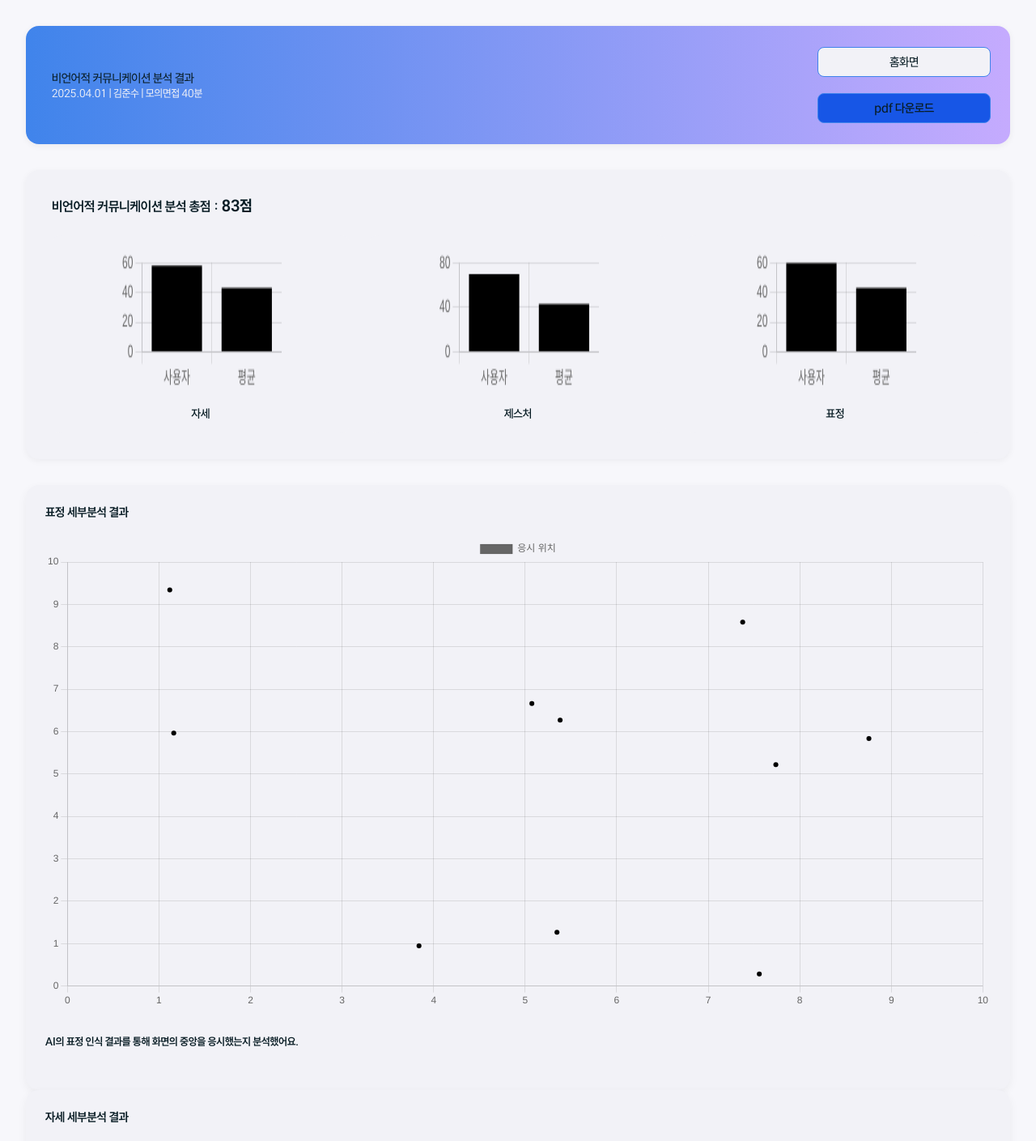
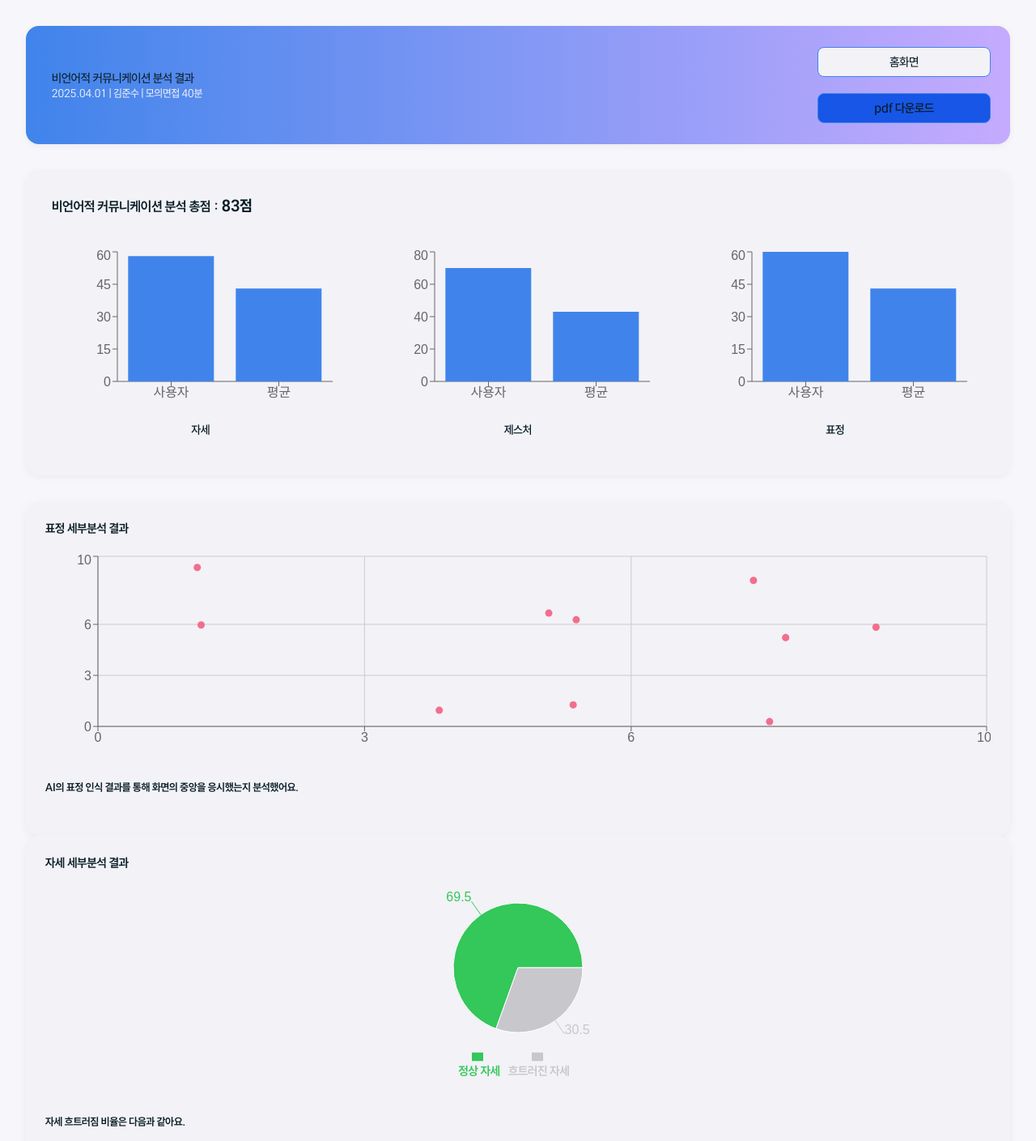
Before and after one commit to SWUNITZEL/fiterview_frontend, a React (Create React App) app: page /result/nonverbal in a window 1280 px wide. Shown: the top 1409 px of the page at 81% size. Built offline with nearby package versions, Linux system fonts and the light colour scheme; the HTML template or start-up script is replaced by a standard one; a web font is replaced by a local one.

Commit message:
Refactor: 패키지 정리 및 utils dir 추가, gitignore 업데이트
- package.json 정리 및 chart.js에 의존하는 파일들 수정
- .gitignore에 .env 파일 추가
- utils 폴더 추가

```diff
--- a/package.json
+++ b/package.json
@@ -6,15 +6,15 @@
     "@emotion/react": "^11.14.0",
     "@emotion/styled": "^11.14.0",
     "@mui/material": "^5.11.2",
-    "chart.js": "^4.4.8",
     "cra-template": "1.2.0",
     "react": "^18.3.1",
-    "react-chartjs-2": "^5.3.0",
     "react-dom": "^18.3.1",
     "react-icons": "^5.4.0",
     "react-router-dom": "^6.30.0",
     "react-scripts": "5.0.1",
-    "web-vitals": "^4.2.4"
+    "recharts": "^2.15.3",
+    "web-vitals": "^4.2.4",
+    "wordcloud": "^1.2.3"
   },
   "scripts": {
     "start": "react-scripts start",
--- a/src/pages/resultReport/ReportDelivery.jsx
+++ b/src/pages/resultReport/ReportDelivery.jsx
@@ -1,49 +1,29 @@
 import React from "react"
 import "./ReportDelivery.css"
-import { Bar } from "react-chartjs-2"
 import {
-  Chart as ChartJS,
-  CategoryScale,
-  LinearScale,
-  BarElement,
-  Title,
-  Tooltip,
-  Legend,
-} from "chart.js"
-
-ChartJS.register(CategoryScale, LinearScale, BarElement, Title, Tooltip, Legend)
+  BarChart, Bar, XAxis, YAxis, Tooltip as BarTooltip, ResponsiveContainer,
+  CartesianGrid
+} from "recharts"
 
 const ReportDelivery = () => {
   const date = "2025.04.01"
   const intervieweeName = "김준수"
   const interviewTime = "소요시간 40분"
-  const score = "80"
+  const score = 80
 
-  const barData = (label, user, avg) => ({
-    labels: ["사용자", "지원자 평균"],
-    datasets: [
-      {
-        label,
-        data: [user, avg],
-        backgroundColor: ["var(--primary-color)", "var(--system-gray3)"],
-        borderRadius: 4,
-      },
+  const data = {
+    pronunciation: [
+      { name: "사용자", 발음: 58 },
+      { name: "지원자 평균", 발음: 43 },
     ],
-  })
-
-  const barOptions = {
-    responsive: true,
-    plugins: {
-      legend: { display: false },
-      tooltip: { enabled: true },
-    },
-    scales: {
-      y: {
-        beginAtZero: true,
-        max: 100,
-        ticks: { stepSize: 20 },
-      },
-    },
+    tone: [
+      { name: "사용자", 톤: 60 },
+      { name: "지원자 평균", 톤: 43 },
+    ],
+    speed: [
+      { name: "사용자", 속도: 43 },
+      { name: "지원자 평균", 속도: 43 },
+    ],
   }
 
   return (
@@ -59,23 +39,49 @@ const ReportDelivery = () => {
         </div>
       </div>
 
-
       <div className="reportDeliveryScoreBox">
         <span>전달력 분석 총점 : <b><span>{score}점</span></b></span>
         <div className="reportDeliveryCharts">
           <div className="chartItem">
-            <Bar data={barData("발음", 58, 43)} options={barOptions} />
+            <ResponsiveContainer width="100%" height={200}>
+              <BarChart data={data.pronunciation}>
+                <CartesianGrid strokeDasharray="3 3" />
+                <XAxis dataKey="name" />
+                <YAxis domain={[0, 100]} tick={{ stepSize: 20 }} />
+                <BarTooltip />
+                <Bar dataKey="발음" fill="var(--primary-color)" radius={[4, 4, 0, 0]} />
+              </BarChart>
+            </ResponsiveContainer>
             <span>발음</span>
           </div>
+
           <div className="chartItem">
-            <Bar data={barData("톤", 60, 43)} options={barOptions} />
+            <ResponsiveContainer width="100%" height={200}>
+              <BarChart data={data.tone}>
+                <CartesianGrid strokeDasharray="3 3" />
+                <XAxis dataKey="name" />
+                <YAxis domain={[0, 100]} tick={{ stepSize: 20 }} />
+                <BarTooltip />
+                <Bar dataKey="톤" fill="var(--primary-color)" radius={[4, 4, 0, 0]} />
+              </BarChart>
+            </ResponsiveContainer>
             <span>톤</span>
           </div>
+
           <div className="chartItem">
-            <Bar data={barData("속도", 43, 43)} options={barOptions} />
+            <ResponsiveContainer width="100%" height={200}>
+              <BarChart data={data.speed}>
+                <CartesianGrid strokeDasharray="3 3" />
+                <XAxis dataKey="name" />
+                <YAxis domain={[0, 100]} tick={{ stepSize: 20 }} />
+                <BarTooltip />
+                <Bar dataKey="속도" fill="var(--primary-color)" radius={[4, 4, 0, 0]} />
+              </BarChart>
+            </ResponsiveContainer>
             <span>속도</span>
           </div>
         </div>
+
         <ul className="reportDeliveryDescriptions">
           <li><span className="dot blue" /> <span>또박또박 말한 전달력이에요.</span></li>
           <li><span className="dot red" /> <span>감정이 담긴 전달력이에요.</span></li>
@@ -90,18 +96,21 @@ const ReportDelivery = () => {
           <p><span>'의' 발음의 연습이 필요합니다.</span></p>
           <p><span>의지, 의무, 결의와 같은 발음을 연습해보세요.</span></p>
         </div>
+
         <div className="detailCard">
           <span>톤 세부분석 결과</span>
           <div className="wavePlaceholder" />
           <p><span>목소리 톤이 360.7Hz으로 평균보다 260.3Hz 높게 분석되었어요.</span></p>
           <p><span>높은 목소리는 안정감과 신뢰감을 주기 어려움으로 톤을 낮추는 연습이 필요해요.</span></p>
         </div>
+
         <div className="detailCard">
           <span>속도 세부분석 결과</span>
           <div className="graphPlaceholder" />
           <p><span>말하는 속도가 다른 사용자보다 빠른 편입니다.</span></p>
           <p><span>지원자가 말하는 것이 잘 전달되지 않을 수 있기 때문에 속도를 늦추는 연습이 필요합니다.</span></p>
         </div>
+
         <div className="detailCard">
           <span>추가 세부분석 결과</span>
           <p><span>준수님이 가장 많이 사용하신 단어는 다음과 같습니다.</span></p>
--- a/src/pages/resultReport/ReportMain.jsx
+++ b/src/pages/resultReport/ReportMain.jsx
@@ -1,59 +1,22 @@
-import { Radar } from "react-chartjs-2"
-import { Chart as ChartJS, RadialLinearScale, PointElement, LineElement, Filler, Tooltip, Legend } from "chart.js"
+import React from "react"
+import { RadarChart, PolarGrid, PolarAngleAxis, PolarRadiusAxis, Radar, ResponsiveContainer } from "recharts"
 
 import "./ReportMain.css"
 import NavbarComponent from '../../components/Navbar'
 
-// Register Chart.js components
-ChartJS.register(RadialLinearScale, PointElement, LineElement, Filler, Tooltip, Legend)
-
 const ReportMain = () => {
-  // Chart.js 데이터 설정
-  const rootStyles = getComputedStyle(document.documentElement);
-  const primaryHoverColor = rootStyles.getPropertyValue('--primary-hover').trim();
-
   const data = {
-    university:"서울여자대학교",
-    department:"소프트웨어융합학과",
-    labels: ["전공적합성", "침착성", "태도", "전달력", "집중도"],
-    datasets: [
-      {
-        label: "면접 결과",
-        data: [80, 70, 75, 65, 85],
-        backgroundColor: "rgba(23, 86, 230, 0.2)",
-        pointRadius: 4,
-        pointHoverRadius: 6,
-        borderColor: primaryHoverColor,
-        borderWidth: 3,
-        pointBackgroundColor: primaryHoverColor,
-        pointBorderColor: "rgba(23, 86, 230, 0.2)",
-      },
-    ],
+    university: "서울여자대학교",
+    department: "소프트웨어융합학과",
   }
 
-  // Chart.js 옵션 설정
-  const options = {
-    scales: {
-      r: {
-        angleLines: {
-          display: true,
-          color: "var(--system-gray)",
-        },
-        suggestedMin: 0,
-        suggestedMax: 100,
-        ticks: {
-          stepSize: 20,
-          backdropColor: "transparent",
-        },
-      },
-    },
-    plugins: {
-      legend: {
-        display: false,
-      },
-    },
-    maintainAspectRatio: false,
-  }
+  const chartData = [
+    { subject: "전공적합성", A: 80 },
+    { subject: "침착성", A: 70 },
+    { subject: "태도", A: 75 },
+    { subject: "전달력", A: 65 },
+    { subject: "집중도", A: 85 },
+  ]
 
   return (
     <div className="report-container">
@@ -68,12 +31,23 @@ const ReportMain = () => {
           <h3 className="interview-info">모의면접 결과</h3>
         </div>
         <div className="report-card child-row-center">
-
           <div className="report-data">
             <div className="chart-container">
-              <Radar data={data} options={options} />
+              <ResponsiveContainer width="100%" height={400}>
+                <RadarChart cx="50%" cy="50%" outerRadius="80%" data={chartData}>
+                  <PolarGrid stroke="var(--system-gray)" />
+                  <PolarAngleAxis dataKey="subject" tick={{ fill: 'var(--text-color)' }} />
+                  <PolarRadiusAxis angle={30} domain={[0, 100]} tickCount={6} tick={{ fill: 'var(--text-color)' }} />
+                  <Radar
+                    name="면접 결과"
+                    dataKey="A"
+                    stroke="var(--primary-hover)"
+                    fill="var(--primary-hover)"
+                    fillOpacity={0.2}
+                  />
+                </RadarChart>
+              </ResponsiveContainer>
             </div>
-
             <div className="navigation-buttons">
               <button className="nav-button neumorphic-box">비언어적 커뮤니케이션 분석 결과</button>
               <button className="nav-button neumorphic-box">전달력 분석 결과</button>
--- a/src/pages/resultReport/ReportNonverbal.jsx
+++ b/src/pages/resultReport/ReportNonverbal.jsx
@@ -1,30 +1,11 @@
 import React from "react"
 import "./ReportNonverbal.css"
-import { Bar, Pie, Scatter, Line } from "react-chartjs-2"
 import {
-  Chart as ChartJS,
-  CategoryScale,
-  LinearScale,
-  BarElement,
-  PointElement,
-  LineElement,
-  ArcElement,
-  Title,
-  Tooltip,
-  Legend
-} from "chart.js"
-
-ChartJS.register(
-  CategoryScale,
-  LinearScale,
-  BarElement,
-  PointElement,
-  LineElement,
-  ArcElement,
-  Title,
-  Tooltip,
-  Legend
-)
+  BarChart, Bar, XAxis, YAxis, Tooltip as BarTooltip, ResponsiveContainer,
+  PieChart, Pie, Cell, Legend,
+  ScatterChart, Scatter, CartesianGrid,
+  LineChart, Line
+} from "recharts"
 
 const ReportNonverbal = () => {
   const date = "2025.04.01"
@@ -33,105 +14,36 @@ const ReportNonverbal = () => {
   const score = 83
 
   const barData = {
-    gesture: {
-      labels: ["사용자", "평균"],
-      datasets: [
-        {
-          label: "자세",
-          data: [58, 43],
-          backgroundColor: ["var(--primary-light)", "var(--primary-hover)"],
-        },
-      ],
-    },
-    motion: {
-      labels: ["사용자", "평균"],
-      datasets: [
-        {
-          label: "제스처",
-          data: [70, 43],
-          backgroundColor: ["var(--primary-light)", "var(--primary-hover)"],
-        },
-      ],
-    },
-    facial: {
-      labels: ["사용자", "평균"],
-      datasets: [
-        {
-          label: "표정",
-          data: [60, 43],
-          backgroundColor: ["var(--primary-light)", "var(--primary-hover)"],
-        },
-      ],
-    },
-  }
-
-  const barOptions = {
-    responsive: true,
-    plugins: {
-      legend: { display: false },
-      tooltip: { enabled: true },
-    },
-  }
-
-  const pieData = {
-    labels: ["정상 자세", "흐트러진 자세"],
-    datasets: [
-      {
-        data: [69.5, 30.5],
-        backgroundColor: ["var(--system-green)", "var(--system-gray3)"],
-      },
+    gesture: [
+      { name: "사용자", 자세: 58 },
+      { name: "평균", 자세: 43 },
+    ],
+    motion: [
+      { name: "사용자", 제스처: 70 },
+      { name: "평균", 제스처: 43 },
+    ],
+    facial: [
+      { name: "사용자", 표정: 60 },
+      { name: "평균", 표정: 43 },
     ],
   }
 
-  const pieOptions = {
-    responsive: true,
-    plugins: {
-      legend: {
-        position: "bottom",
-      },
-    },
-  }
+  const pieData = [
+    { name: "정상 자세", value: 69.5 },
+    { name: "흐트러진 자세", value: 30.5 },
+  ]
 
-  const scatterData = {
-    datasets: [
-      {
-        label: "응시 위치",
-        data: Array.from({ length: 10 }, () => ({
-          x: Math.random() * 10,
-          y: Math.random() * 10,
-        })),
-        backgroundColor: "var(--secondary-color)",
-      },
-    ],
-  }
+  const COLORS = ["var(--system-green)", "var(--system-gray3)"]
 
-  const scatterOptions = {
-    scales: {
-      x: { min: 0, max: 10 },
-      y: { min: 0, max: 10 },
-    },
-  }
+  const scatterData = Array.from({ length: 10 }, () => ({
+    x: Math.random() * 10,
+    y: Math.random() * 10,
+  }))
 
-  const lineData = {
-    labels: Array.from({ length: 10 }, (_, i) => i + 1),
-    datasets: [
-      {
-        label: "손 움직임",
-        data: Array.from({ length: 10 }, () => Math.random() * 10),
-        borderColor: "var(--primary-color)",
-        fill: false,
-      },
-    ],
-  }
-
-  const lineOptions = {
-    responsive: true,
-    plugins: {
-      legend: {
-        display: false,
-      },
-    },
-  }
+  const lineData = Array.from({ length: 10 }, (_, i) => ({
+    name: i + 1,
+    움직임: Math.random() * 10,
+  }))
 
   return (
     <div className="reportNonverbalWrapper">
@@ -154,15 +66,36 @@ const ReportNonverbal = () => {
         <span>비언어적 커뮤니케이션 분석 총점 : <b>{score}점</b></span>
         <div className="reportNonverbalBarCharts">
           <div className="chartBox">
-            <Bar data={barData.gesture} options={barOptions} />
+            <ResponsiveContainer width="100%" height={200}>
+              <BarChart data={barData.gesture}>
+                <XAxis dataKey="name" />
+                <YAxis />
+                <BarTooltip />
+                <Bar dataKey="자세" fill="var(--primary-light)" />
+              </BarChart>
+            </ResponsiveContainer>
             <span>자세</span>
           </div>
           <div className="chartBox">
-            <Bar data={barData.motion} options={barOptions} />
+            <ResponsiveContainer width="100%" height={200}>
+              <BarChart data={barData.motion}>
+                <XAxis dataKey="name" />
+                <YAxis />
+                <BarTooltip />
+                <Bar dataKey="제스처" fill="var(--primary-light)" />
+              </BarChart>
+            </ResponsiveContainer>
             <span>제스처</span>
           </div>
           <div className="chartBox">
-            <Bar data={barData.facial} options={barOptions} />
+            <ResponsiveContainer width="100%" height={200}>
+              <BarChart data={barData.facial}>
+                <XAxis dataKey="name" />
+                <YAxis />
+                <BarTooltip />
+                <Bar dataKey="표정" fill="var(--primary-light)" />
+              </BarChart>
+            </ResponsiveContainer>
             <span>표정</span>
           </div>
         </div>
@@ -171,18 +104,53 @@ const ReportNonverbal = () => {
       <div className="reportNonverbalDetailGrid">
         <div className="detailCard">
           <span>표정 세부분석 결과</span>
-          <Scatter data={scatterData} options={scatterOptions} className="chartWide" />
+          <ResponsiveContainer width="100%" height={250}>
+            <ScatterChart>
+              <CartesianGrid />
+              <XAxis type="number" dataKey="x" domain={[0, 10]} />
+              <YAxis type="number" dataKey="y" domain={[0, 10]} />
+              <BarTooltip />
+              <Scatter data={scatterData} fill="var(--secondary-color)" />
+            </ScatterChart>
+          </ResponsiveContainer>
           <p><span>AI의 표정 인식 결과를 통해 화면의 중앙을 응시했는지 분석했어요.</span></p>
         </div>
+
         <div className="detailCard">
           <span>자세 세부분석 결과</span>
-          <Pie data={pieData} options={pieOptions} className="chartWide" />
+          <ResponsiveContainer width="100%" height={250}>
+            <PieChart>
+              <Pie
+                data={pieData}
+                dataKey="value"
+                nameKey="name"
+                cx="50%"
+                cy="50%"
+                outerRadius={80}
+                label
+              >
+                {pieData.map((entry, index) => (
+                  <Cell key={`cell-${index}`} fill={COLORS[index % COLORS.length]} />
+                ))}
+              </Pie>
+              <Legend verticalAlign="bottom" />
+            </PieChart>
+          </ResponsiveContainer>
           <p><span>자세 흐트러짐 비율은 다음과 같아요. </span></p>
           <p><span>의자에 수평을 맞추면서 앉은 구간에는 흐트러짐이 없었어요.</span></p>
         </div>
+
         <div className="detailCard longCard">
           <span>제스처 세부분석 결과</span>
-          <Line data={lineData} options={lineOptions} className="chartWide" />
+          <ResponsiveContainer width="100%" height={250}>
+            <LineChart data={lineData}>
+              <CartesianGrid strokeDasharray="3 3" />
+              <XAxis dataKey="name" />
+              <YAxis />
+              <BarTooltip />
+              <Line type="monotone" dataKey="움직임" stroke="var(--primary-color)" />
+            </LineChart>
+          </ResponsiveContainer>
           <p><span>활발하게 손을 움직였네요!</span></p>
           <p><span>전체 인터뷰 중 손 움직임이 있었던 횟수는 총 3회 이상이며, 이상적인 움직임입니다.</span></p>
         </div>
```
Also changed, not shown: src/utils/cookies.js (added, +31 -0 lines), 2 other files (tests, documents, lock files or other folders). Lines whose indentation alone changed are shown as unchanged.
